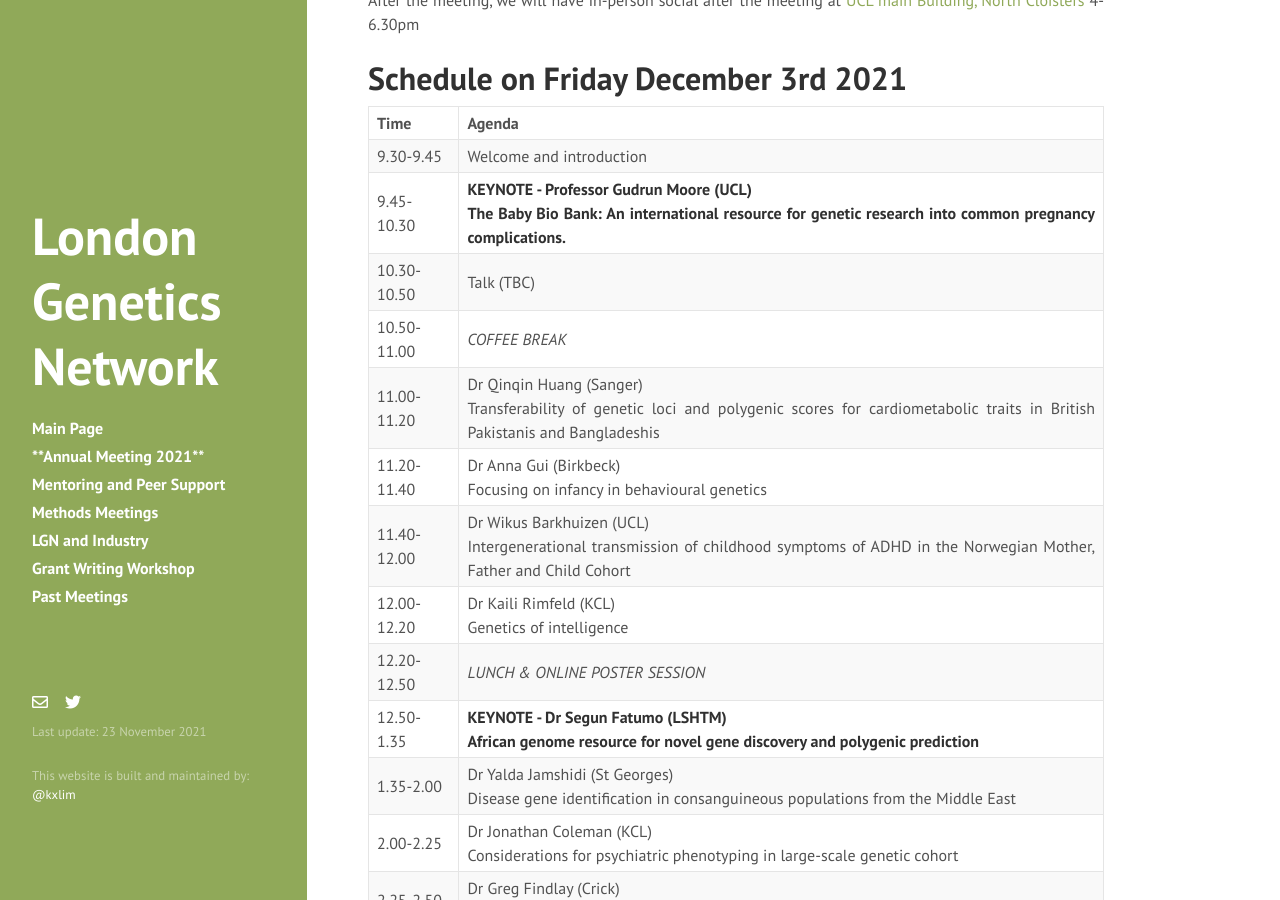
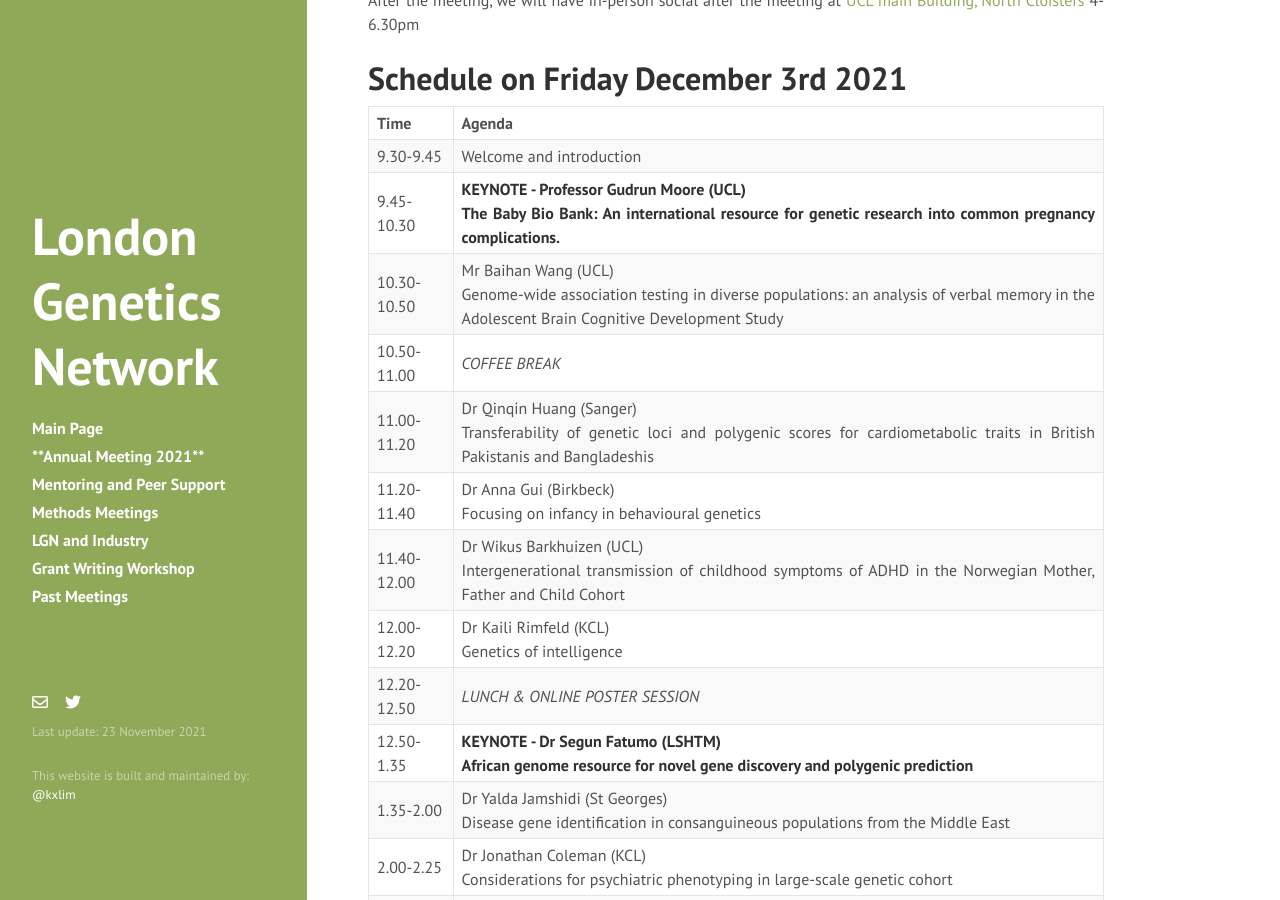
Before and after one commit to kai-lim/LondonGeneticsNetwork, a Jekyll site: the page built from annualmeeting.md, in a window 1280 px wide and 900 px high, scrolled down 910 px. Built offline with Jekyll 4.4.1, drawn with Linux system fonts in a browser that asks for light colours; nearby versions of some CDN libraries; a style sheet for code colours, icons or effects is not loaded.

Commit message:
add Baihan as speaker

```diff
--- a/annualmeeting.md
+++ b/annualmeeting.md
@@ -25,7 +25,7 @@
 |-------------	|----------------------------------------------------------------------------------------------------------------------------------------------------------	|
 | 9.30-9.45   	| Welcome and introduction <br>                                                                                                                            	|
 | 9.45-10.30  	| **KEYNOTE - Professor Gudrun Moore (UCL) <br> The Baby Bio Bank: An international resource for genetic research into common pregnancy complications.**   	|
-| 10.30-10.50 	| Talk (TBC)                                                                                                                                               	|
+| 10.30-10.50 	| Mr Baihan Wang (UCL) <br> Genome-wide association testing in diverse populations: an analysis of verbal memory in the Adolescent Brain Cognitive Development Study                                                                                                                 	|
 | 10.50-11.00 	| *COFFEE BREAK*                                                                                                                                           	|
 | 11.00-11.20 	| Dr Qinqin Huang (Sanger) <br> Transferability of genetic loci and polygenic scores for cardiometabolic traits in British Pakistanis and Bangladeshis     	|
 | 11.20-11.40 	| Dr Anna Gui (Birkbeck) <br> Focusing on infancy in behavioural genetics                                                                                  	|
```
